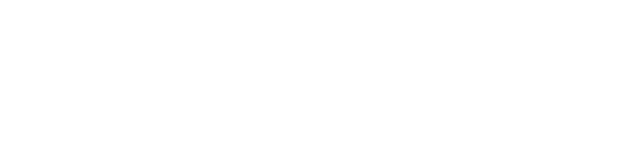
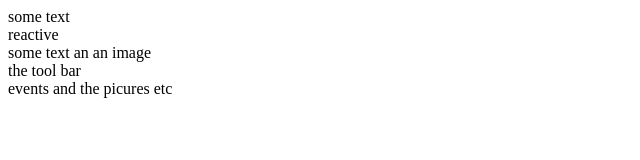
Before and after one commit to wada23/my-garden, a plain HTML site: page index.html in a window 1280 px wide. Shown: the whole page, without its empty margins (0-640 px from the left). Drawn offline with Linux system fonts and the light colour scheme.

Commit message:
Start all over, Create the most basic construction

```diff
--- a/index.html
+++ b/index.html
@@ -9,6 +9,20 @@
 </head>
 <body>
 
+    <header> some text </header>
+
+    <div id="main-conatiner">
+
+        <div id="name"> reactive </div>
+
+        <div> some text an an image </div>
+
+        <div id="tool-bar"> the tool bar </div>
+
+    </div>
+
+    <div> events and the picures etc </div>
+
 
 </body>
 </html>
```
